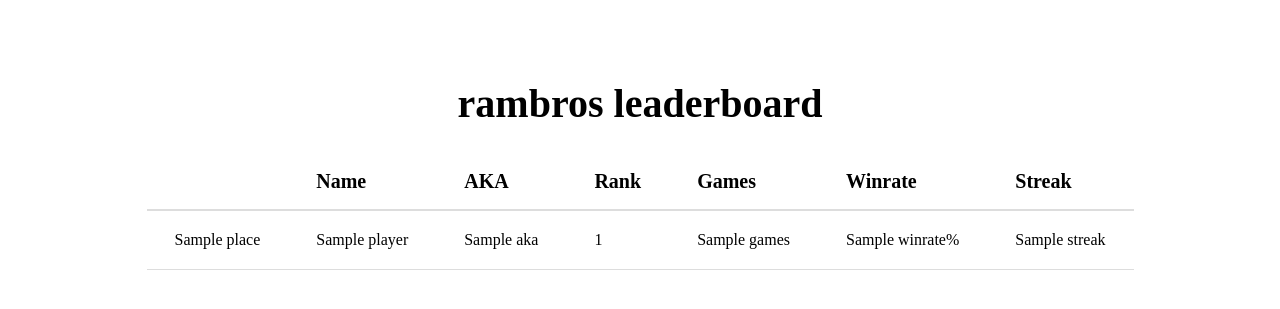
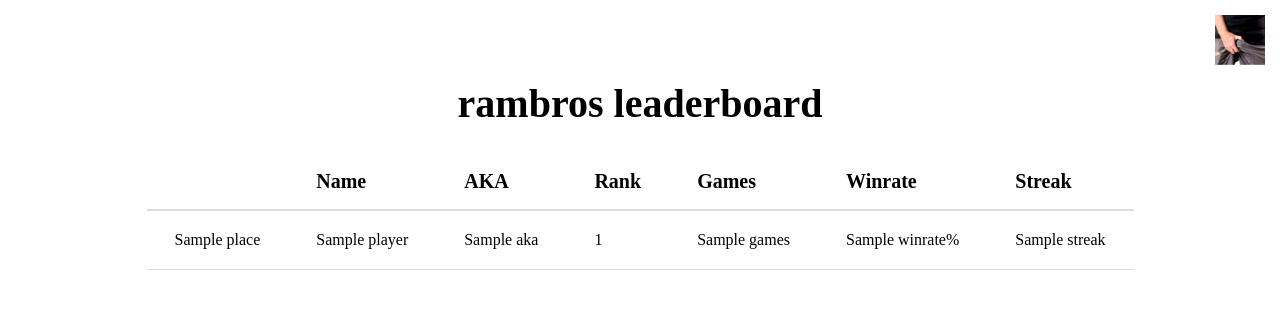
Before and after one commit to dscreet/rambros-leaderboard, a Flask app: template templates/index.html in a window 1280 px wide. Shown: the top 309 px of the page. Run offline with Flask 3, Linux system fonts and the light colour scheme; the template is opened without the code that fills it: most values are stand-ins (such as "Sample title", 1, 10 or a date in 2020); parts of the project's set-up code (start-up, migrations or seed data) failed here and were passed over.

Commit message:
dark mode implemented

```diff
--- a/app.py
+++ b/app.py
@@ -16,8 +16,7 @@ lol_watcher = LolWatcher(config['api_key'])
 # reduces time from 0.1s per call to 0.
 @cache.memoize(timeout=3600)  # result is cached for an hour
 def get_match_details(match_id):
-    match = lol_watcher.match.by_id("euw1", match_id)
-    return match
+    return lol_watcher.match.by_id("euw1", match_id)
 
 # given a game and a player -> returns if that player won
 def get_match_outcome(name, match_id):
--- a/static/style.css
+++ b/static/style.css
@@ -1,5 +1,17 @@
+:root {
+    --background-color: #ffffff;
+    --text-color: #000000;
+}
+
+.dark-mode {
+    --background-color: #15202b;
+    --text-color: #ffffff;
+}
+
 body {
     margin-top: 5em;
+    background-color: var(--background-color);
+    color: var(--text-color);
 }
 
 h1 {
@@ -23,3 +35,12 @@ th {
     padding-block: 1rem;
     font-size: 1.25em;
 }
+
+#theme-toggle-button {
+    position: fixed;
+    top: 15px;
+    right: 15px;
+    width: 50px;
+    height: auto;
+    cursor: pointer;
+}
--- a/templates/index.html
+++ b/templates/index.html
@@ -1,11 +1,22 @@
 <!DOCTYPE html>
+
 <head>
-    <link rel= "stylesheet" type= "text/css" href= "{{ url_for('static',filename='style.css') }}">
+  <link rel="stylesheet" type="text/css" href="{{ url_for('static',filename='style.css') }}">
   <title>rambros leaderboard</title>
+  <script>
+    // apply the saved theme before the rest of the page loads to avoid FOUC
+    // not sure if this is the best solution...
+    const storedTheme = localStorage.getItem('theme');
+    if (storedTheme === 'dark') {
+      document.documentElement.classList.add('dark-mode');
+    }
+  </script>
 </head>
 <center>
+
   <body>
     <h1>rambros leaderboard</h1>
+    <img id="theme-toggle-button" src="{{ url_for('static',filename='pantsgrab.png') }}" alt="pantsgrab">
     <table>
       <thead>
         <tr>
@@ -32,6 +43,16 @@
         {% endfor %}
       </tbody>
     </table>
+    <script>
+      // toggle theme and store to local storage
+      const toggleDarkMode = () => {
+        const isDarkMode = document.documentElement.classList.toggle('dark-mode');
+        localStorage.setItem('theme', isDarkMode ? 'dark' : 'light');
+      }
+      // event listener for toggle button
+      document.getElementById('theme-toggle-button').addEventListener('click', toggleDarkMode);
+    </script>
   </body>
 </center>
+
 </html>
```
Also changed, not shown: static/pantsgrab.png (added). Lines whose indentation alone changed are shown as unchanged.
